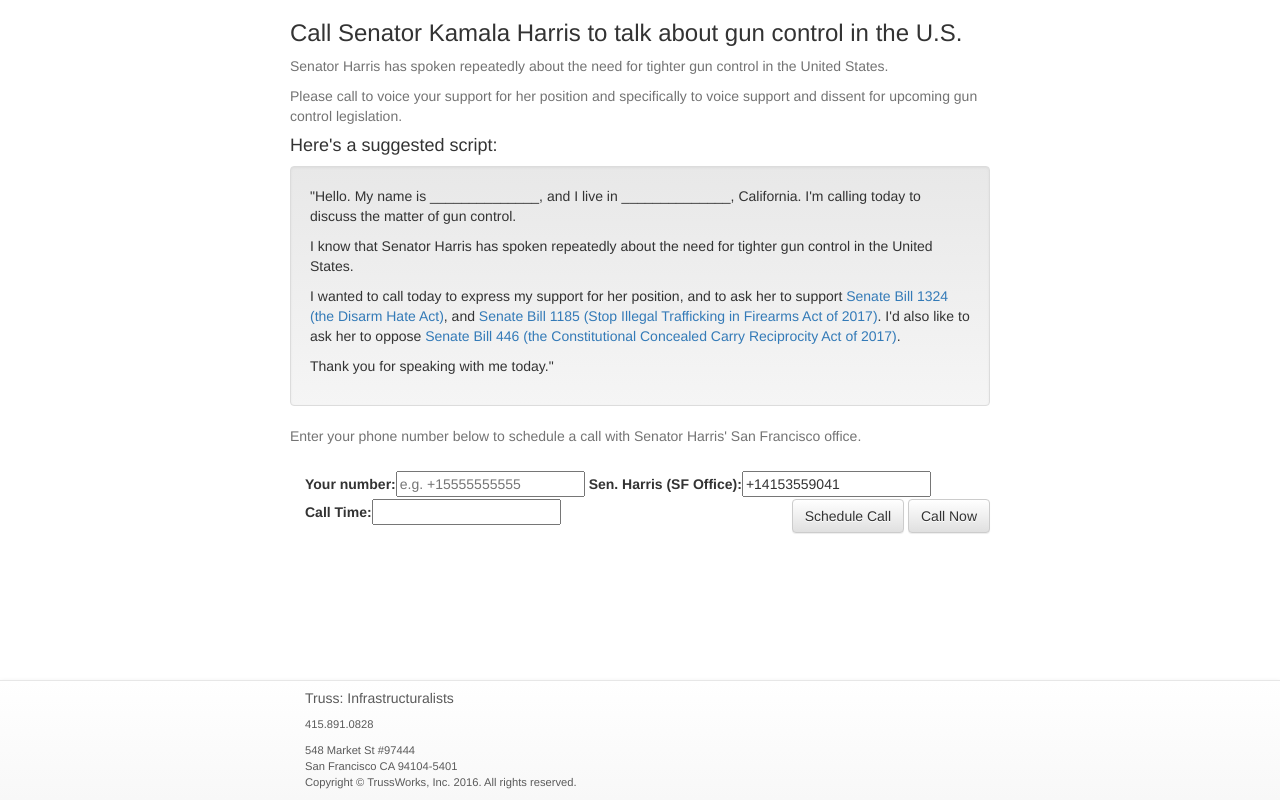
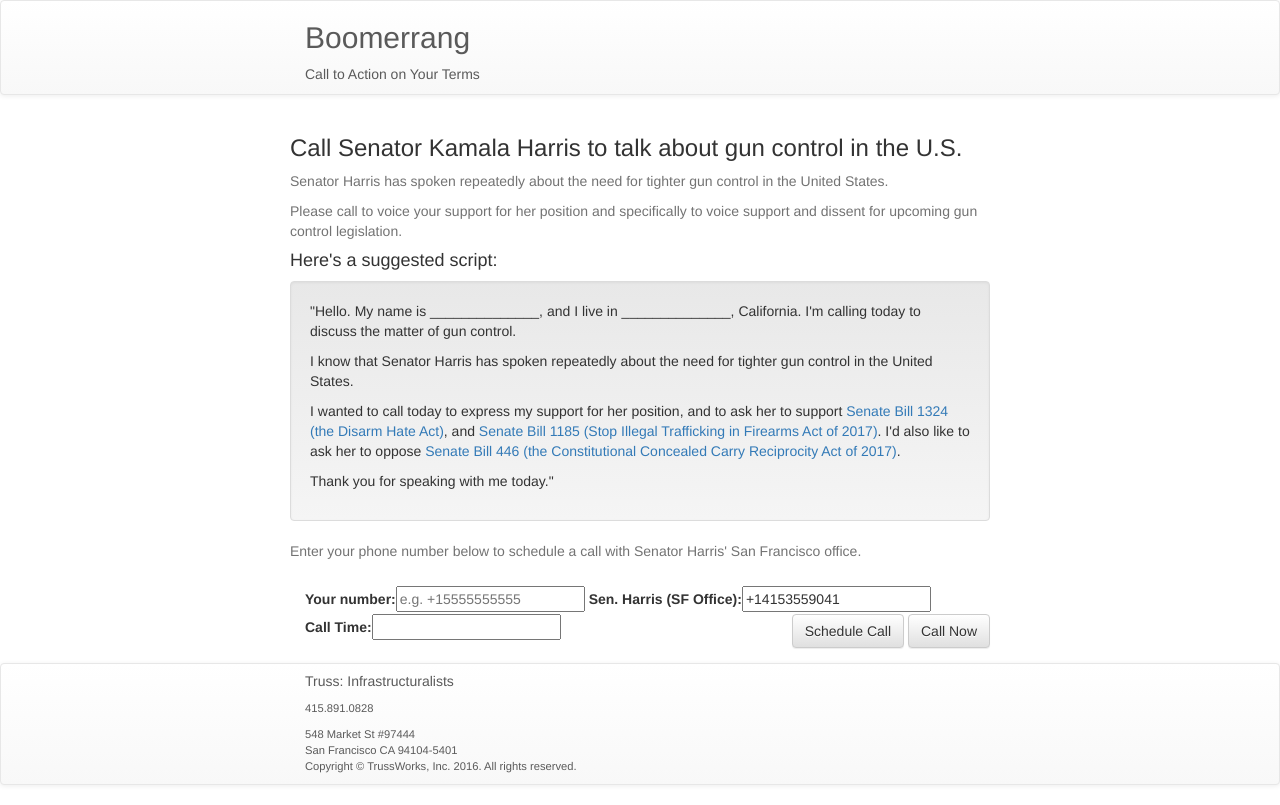
Before and after one commit to kilbergr/BoomerRang, a Django app: page / in a window 1280 px wide. Run offline with Django 3.2, Linux system fonts and the light colour scheme; some libraries are stand-ins or nearby versions.

Commit message:
adding a header and minor styling

```diff
--- a/boomerrang/boomerrang_app/templates/index.html
+++ b/boomerrang/boomerrang_app/templates/index.html
@@ -31,13 +31,26 @@
   </head>
   <body>
     <?php include_once("../../settings/analyticstracking.php") ?>
+
+    <nav class="navbar navbar-default" id="header">
+      <div class="container" >
+        <div class="card">
+          <div class="card-body">
+            <h2 class="card-title">Boomerrang</h2>
+            <p class="card-text">Call to Action on Your Terms<br>
+        </div>
+      </div>
+    </nav>
+
     <div class="container">
       <!-- C2C contact form-->
       <div class="row">
         <div class="col-md-12">
+
           {% for message in messages %}
             <div class="alert alert-{{ message.tags }}">{{ message }}</div>
           {% endfor %}
+
           <form id="contactForm" class="form-horizontal" role="form" action="/" method="post">
             {% csrf_token %}
             <div class="form-group">
@@ -62,7 +75,8 @@
         </div>
       </div>
     </div>
-    <nav class="navbar navbar-default navbar-fixed-bottom">
+
+    <nav class="navbar navbar-default">
       <div class="container" id="footer">
         <div class="card">
           <div class="card-body">
@@ -75,5 +89,6 @@
         </div>
       </div>
     </nav>
+
   </body>
 </html>
--- a/boomerrang/static/boomerrang/css/styles.css
+++ b/boomerrang/static/boomerrang/css/styles.css
@@ -1,7 +1,3 @@
-body {
-	padding-bottom: 140px;
-}
-
 div.container {
     width: 50vw;
     min-width: 700px;
@@ -13,5 +9,10 @@
 
 div#footer {
 	color: #5A5A5A;
+	/*border-color: #D06149;*/
 	font-size: 80%;
 }
+
+#header {
+	color: #5A5A5A;
+}
```
